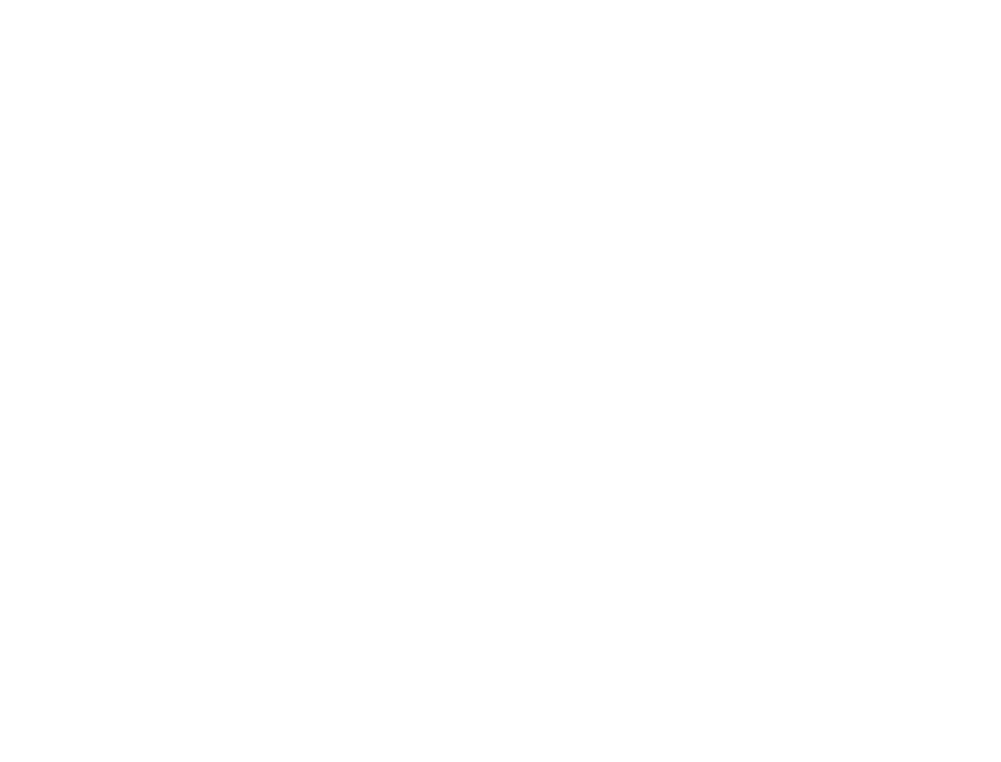
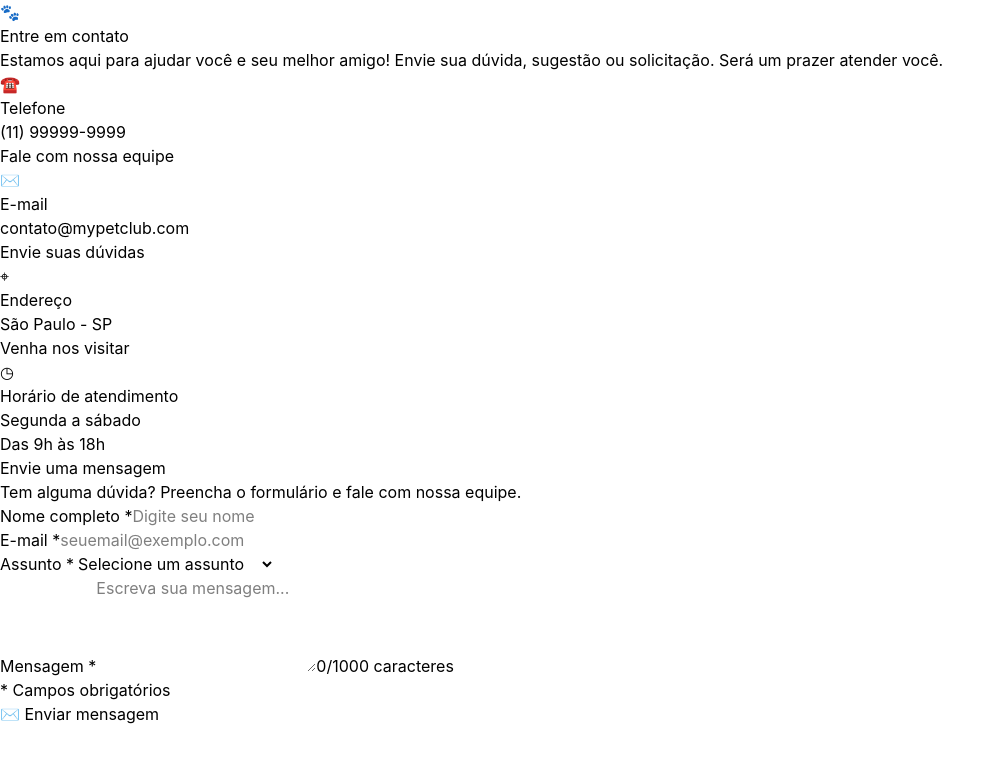
Before and after one commit to CHP-Front-End/CHP-II, a React (Vite) app: page /contato in a window 1280 px wide. Shown: the top 762 px of the page, without its empty margins (0-1001 px from the left). Built offline with nearby package versions, Linux system fonts and the light colour scheme.

Commit message:
feat: Implementando o conteúdo principal da página contato

```diff
--- a/src/App.jsx
+++ b/src/App.jsx
@@ -1,9 +1,13 @@
-
+import { BrowserRouter, Routes, Route, Navigate } from "react-router-dom";
+import Contato from "./pages/Contato.jsx";
 const App = () => {
   return (
-    <div>
-
-    </div>
+    <BrowserRouter>
+      <Routes>
+        <Route path="/" element={<Navigate to="/contato" replace />} />
+        <Route path="/contato" element={<Contato />} />
+      </Routes>
+    </BrowserRouter>
   )
 }
 
--- a/src/pages/Contato.jsx
+++ b/src/pages/Contato.jsx
@@ -0,0 +1,198 @@
+
+import { useState } from "react";
+export default function Contato() {
+    const [formulario, setFormulario] = useState({
+        nome: "",
+        email: "",
+        assunto: "",
+        mensagem: "",
+    });
+
+    const [enviado, setEnviado] = useState(false);
+
+    const informacoes = [
+        {
+            icone: "☎",
+            titulo: "Telefone",
+            descricao: "(11) 99999-9999",
+            detalhe: "Fale com nossa equipe",
+        },
+        {
+            icone: "✉",
+            titulo: "E-mail",
+            descricao: "contato@mypetclub.com",
+            detalhe: "Envie suas dúvidas",
+        },
+        {
+            icone: "⌖",
+            titulo: "Endereço",
+            descricao: "São Paulo - SP",
+            detalhe: "Venha nos visitar",
+        },
+        {
+            icone: "◷",
+            titulo: "Horário de atendimento",
+            descricao: "Segunda a sábado",
+            detalhe: "Das 9h às 18h",
+        },
+    ];
+
+    function handleChange(event) {
+        const { name, value } = event.target;
+
+        setFormulario((anterior) => ({
+            ...anterior,
+            [name]: value,
+        }));
+
+        setEnviado(false);
+    }
+
+    function handleSubmit(event) {
+        event.preventDefault();
+        setEnviado(true);
+
+        setFormulario({
+            nome: "",
+            email: "",
+            assunto: "",
+            mensagem: "",
+        });
+    }
+
+    return (
+        <main className="contato">
+            <div className="contato-container">
+                <header className="contato-header">
+                    <div className="contato-pata">🐾</div>
+
+                    <h1>Entre em contato</h1>
+
+                    <p>
+                        Estamos aqui para ajudar você e seu melhor amigo!
+                        Envie sua dúvida, sugestão ou solicitação. Será um
+                        prazer atender você.
+                    </p>
+
+                    <div className="contato-detalhe" />
+                </header>
+
+                <section className="contato-informacoes">
+                    {informacoes.map((item) => (
+                        <article className="contato-card" key={item.titulo}>
+                            <div className="contato-icone">{item.icone}</div>
+
+                            <h2>{item.titulo}</h2>
+
+                            <p className="contato-descricao">
+                                {item.descricao}
+                            </p>
+
+                            <p className="contato-detalhe-texto">
+                                {item.detalhe}
+                            </p>
+                        </article>
+                    ))}
+                </section>
+
+                <section className="contato-formulario">
+                    <h2>Envie uma mensagem</h2>
+
+                    <p className="contato-subtitulo">
+                        Tem alguma dúvida? Preencha o formulário e fale com
+                        nossa equipe.
+                    </p>
+
+                    {enviado && (
+                        <div className="contato-sucesso" role="status">
+                            Formulário preenchido com sucesso! Sua mensagem
+                            ainda não foi enviada para a loja.
+                        </div>
+                    )}
+
+                    <form onSubmit={handleSubmit}>
+                        <div className="contato-campos">
+                            <div className="contato-campo">
+                                <label htmlFor="nome">Nome completo *</label>
+
+                                <input
+                                    id="nome"
+                                    name="nome"
+                                    type="text"
+                                    value={formulario.nome}
+                                    onChange={handleChange}
+                                    placeholder="Digite seu nome"
+                                    autoComplete="name"
+                                    required
+                                />
+                            </div>
+
+                            <div className="contato-campo">
+                                <label htmlFor="email">E-mail *</label>
+
+                                <input
+                                    id="email"
+                                    name="email"
+                                    type="email"
+                                    value={formulario.email}
+                                    onChange={handleChange}
+                                    placeholder="seuemail@exemplo.com"
+                                    autoComplete="email"
+                                    required
+                                />
+                            </div>
+                        </div>
+
+                        <div className="contato-campo">
+                            <label htmlFor="assunto">Assunto *</label>
+
+                            <select
+                                id="assunto"
+                                name="assunto"
+                                value={formulario.assunto}
+                                onChange={handleChange}
+                                required
+                            >
+                                <option value="">Selecione um assunto</option>
+                                <option value="Produtos">Dúvidas sobre produtos</option>
+                                <option value="Pedidos">Pedidos e entregas</option>
+                                <option value="Duvidas">Dúvidas gerais</option>
+                                <option value="Sugestoes">Sugestões</option>
+                                <option value="Outros">Outros assuntos</option>
+                            </select>
+                        </div>
+
+                        <div className="contato-campo">
+                            <label htmlFor="mensagem">Mensagem *</label>
+
+                            <textarea
+                                id="mensagem"
+                                name="mensagem"
+                                value={formulario.mensagem}
+                                onChange={handleChange}
+                                placeholder="Escreva sua mensagem..."
+                                rows="4"
+                                maxLength="1000"
+                                required
+                            />
+
+                            <span className="contato-contador">
+                                {formulario.mensagem.length}/1000 caracteres
+                            </span>
+                        </div>
+
+                        <p className="contato-obrigatorio">
+                            * Campos obrigatórios
+                        </p>
+
+                        <button type="submit" className="contato-botao">
+                            ✉ Enviar mensagem
+                        </button>
+                    </form>
+                </section>
+
+                <div className="contato-rodape" />
+            </div>
+        </main>
+    );
+}
```
